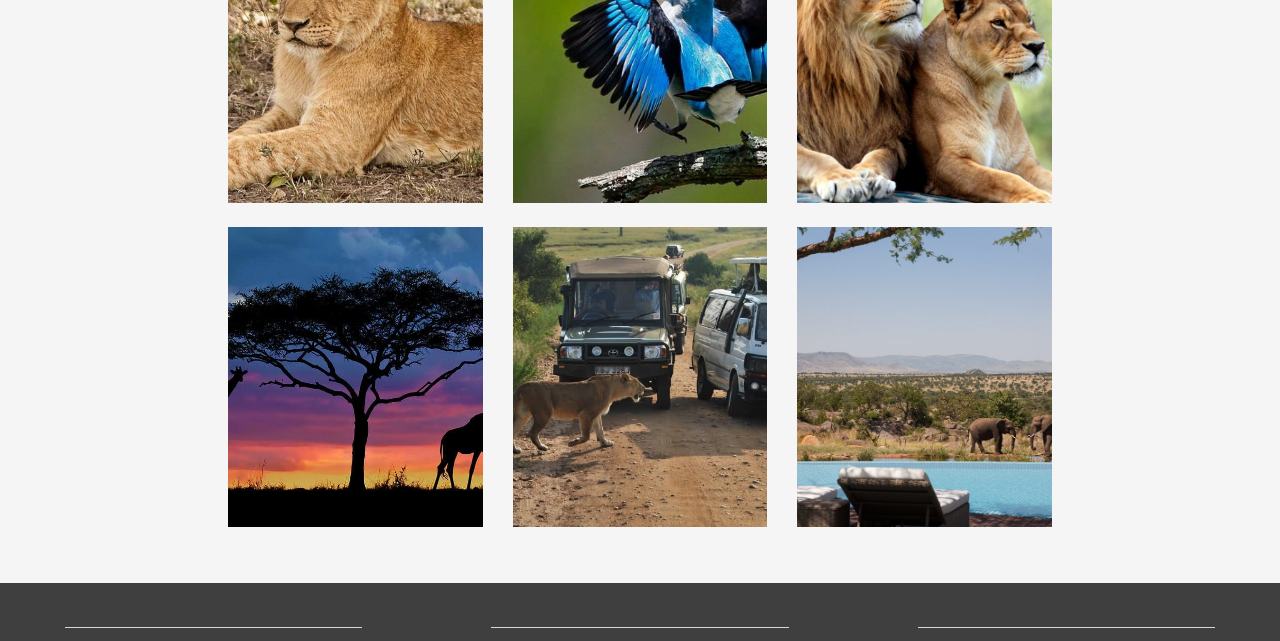
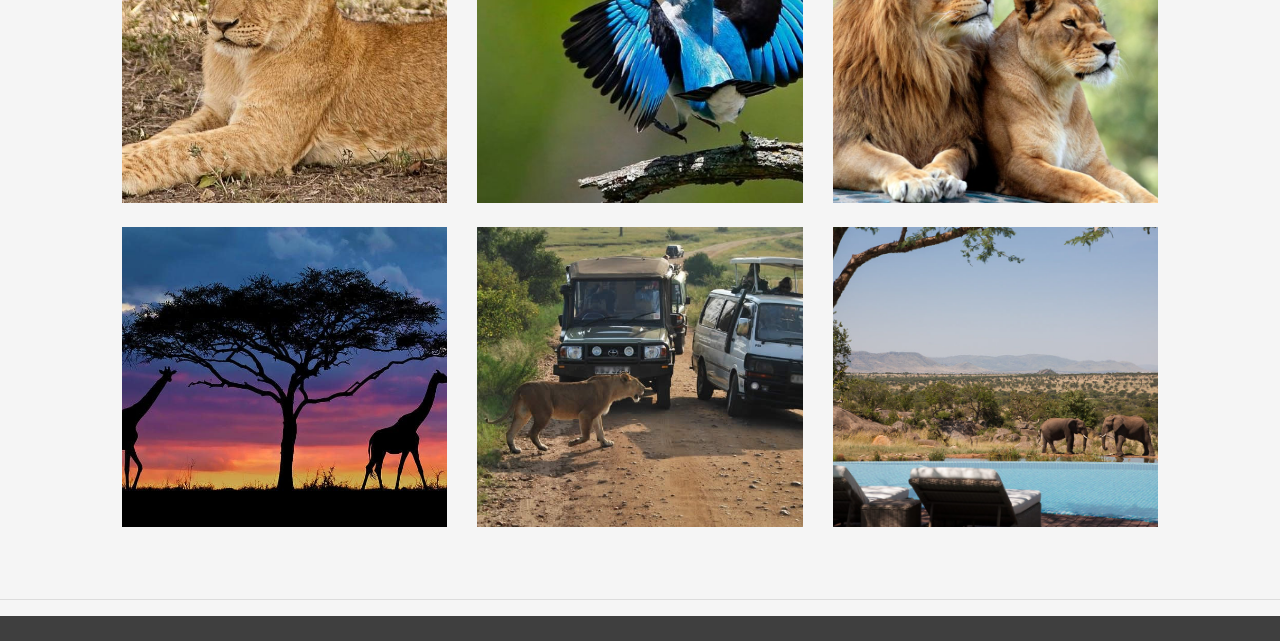
Before and after one commit to mizcaroll/Gamepark-BT, a plain HTML site: page index.html in a window 1280 px wide. Shown: the part 3698-4339 px from the top of the page. Drawn offline with nearby package versions, Linux system fonts and the light colour scheme; some packages are replaced by stand-ins of ours; a script that the page names is missing.

Commit message:
Wider gallery

```diff
--- a/index.html
+++ b/index.html
@@ -258,7 +258,8 @@
   </div>
   </div>
 <div class="row justify-content-center">
-    <div class="col-md-8">
+    <!-- <div class="col-md-8"> -->
+      <div class="col-md-10">
         <div class="row mb-4">
             <a href="img/rhino scenery.jpg" data-toggle="lightbox" data-gallery="example-gallery" class="col-sm-4">
                 <img src="img/rhino scenery.jpg" class="img-fluid imgsize">
@@ -306,6 +307,7 @@
     </div>
 </div>
 </div>
+<hr>
 <!-- Footer section -->
 <footer>
   <div class="container-fluid padding">
--- a/stylesheet.css
+++ b/stylesheet.css
@@ -124,10 +124,10 @@ color: rgb(24, 112, 24);
 }
 .imgsize {
   float: left;
-  width: 300px;
+  width: 600px;
   height: 300px;
   object-fit: cover;
-  padding: 0;
+
 }
 footer {
   background-color:#3f3f3f;
```
